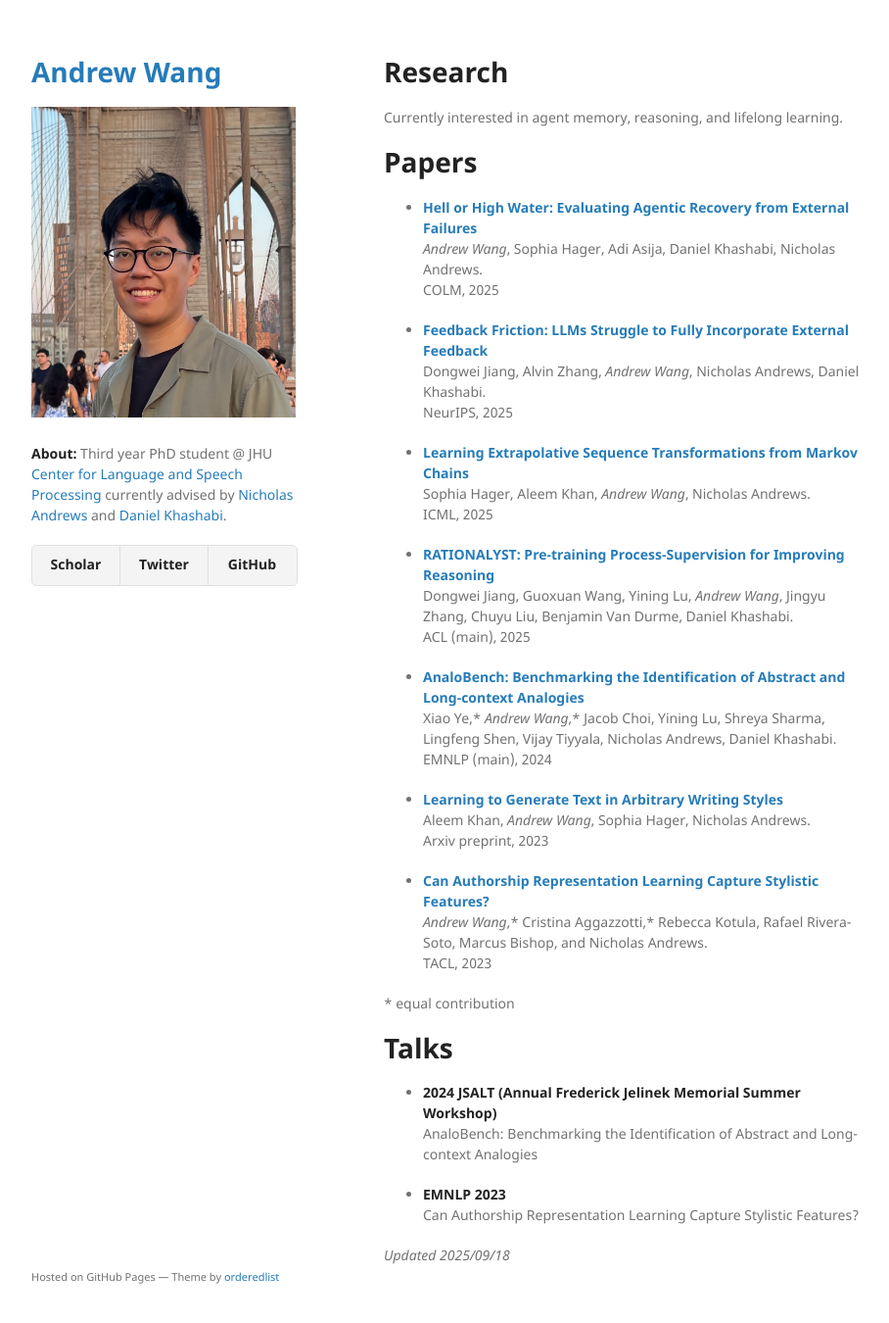
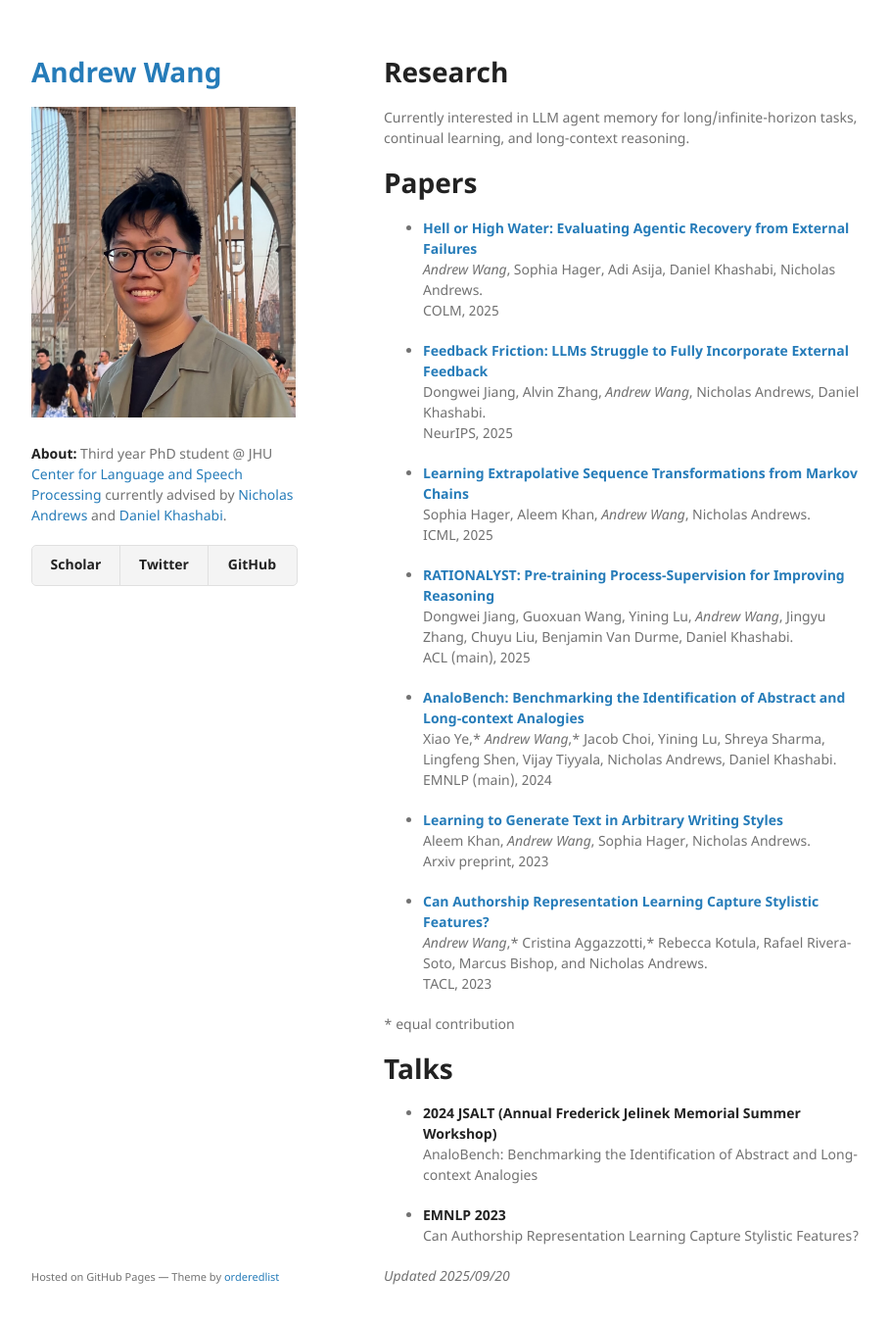
Before and after one commit to andrewwnlp/andrewwnlp.github.io, a Jekyll site: the page built from index.md, in a window 1280 px wide and 1382 px high. Shown: the top 1350 px of the window at 98% size, without its empty margins (178-1086 px from the left). Built offline with Jekyll 4.4.1, drawn with Linux system fonts in a browser that asks for light colours.

Commit message:
Update research interests and modification date

```diff
--- a/index.md
+++ b/index.md
@@ -4,7 +4,7 @@ layout: default
 ---
 
 # Research
-Currently interested in agent memory, reasoning, and lifelong learning.
+Currently interested in LLM agent memory for long/infinite-horizon tasks, continual learning, and long-context reasoning.
 
 # Papers
 
@@ -47,4 +47,4 @@ AnaloBench: Benchmarking the Identification of Abstract and Long-context Analogi
 Can Authorship Representation Learning Capture Stylistic Features?
 
 
-_Updated 2025/09/18_
+_Updated 2025/09/20_
```
